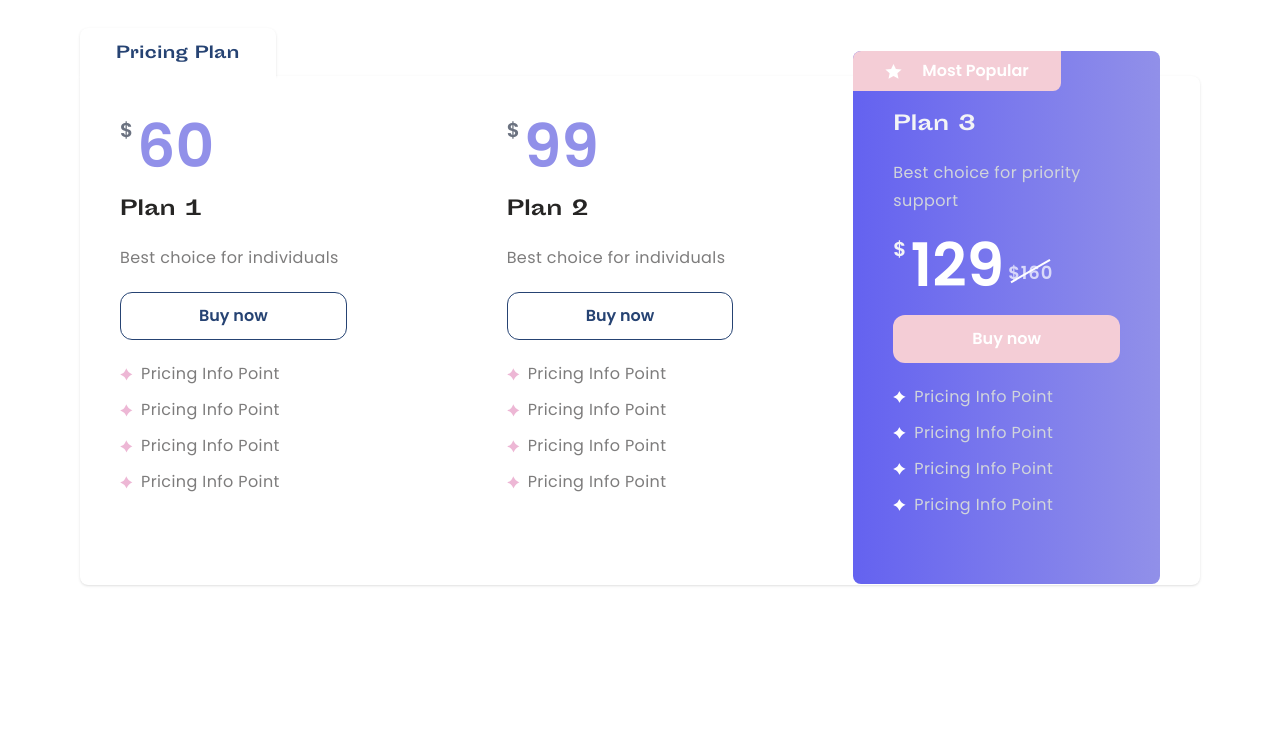
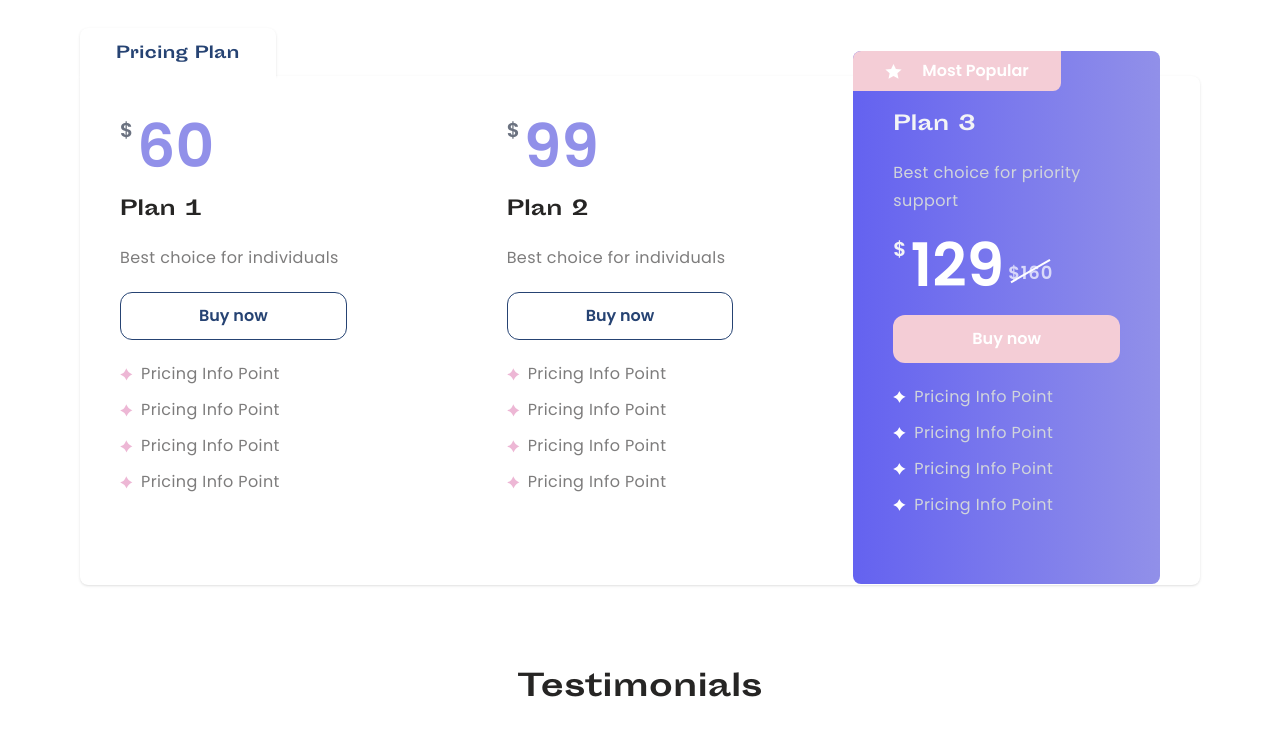
Before and after one commit to sohanemon/helsia-bootcamp, a Next.js app: page / in a window 1280 px wide. Shown: the part 2547-3283 px from the top of the page. Built offline with nearby package versions, Linux system fonts and the light colour scheme.

Commit message:
Jun 15, 2023, 12:43 PM

```diff
--- a/src/app/page.tsx
+++ b/src/app/page.tsx
@@ -3,6 +3,7 @@ import IntenseEffective from './intense-&-effective';
 import Challenges from './challenges';
 import TextImage from './text-&-image';
 import Pricing from './pricing';
+import Testimonial from './testimonial';
 
 export default function Home() {
   return (
@@ -27,6 +28,7 @@ export default function Home() {
         grayText='During the training program, we provide healthy, delicious meals cooked from scratch. Enjoy a balanced diet that fuels your body for optimal performance.'
       />
       <Pricing />
+      <Testimonial />
     </main>
   );
 }
--- /dev/null
+++ b/src/app/testimonial.tsx
@@ -0,0 +1,9 @@
+import Heading from '@/components/ui/heading';
+
+export default function Testimonial() {
+  return (
+    <section>
+      <Heading className='text-center'>Testimonials</Heading>
+    </section>
+  );
+}
```
